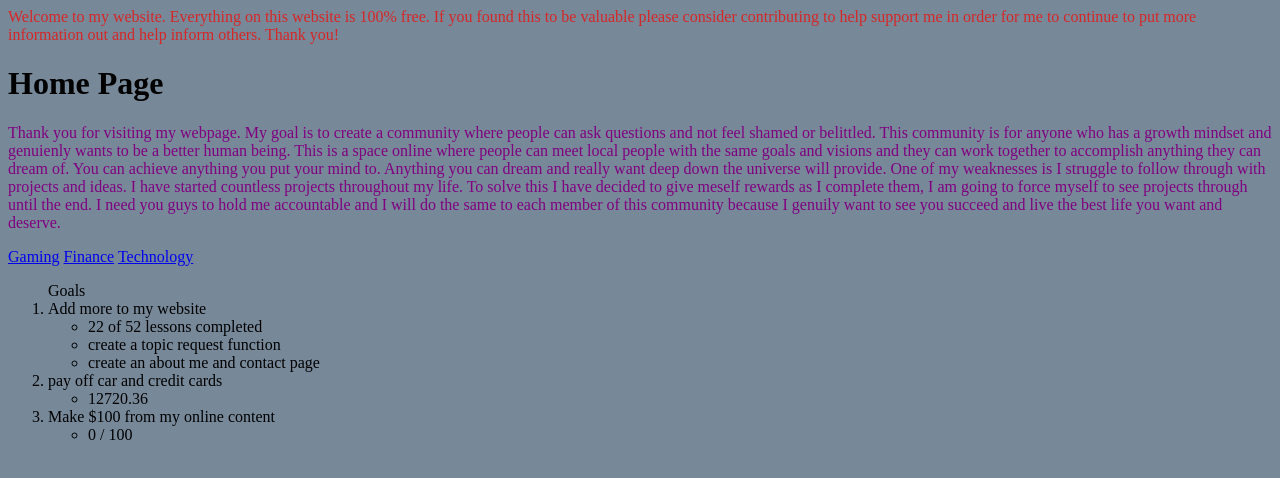
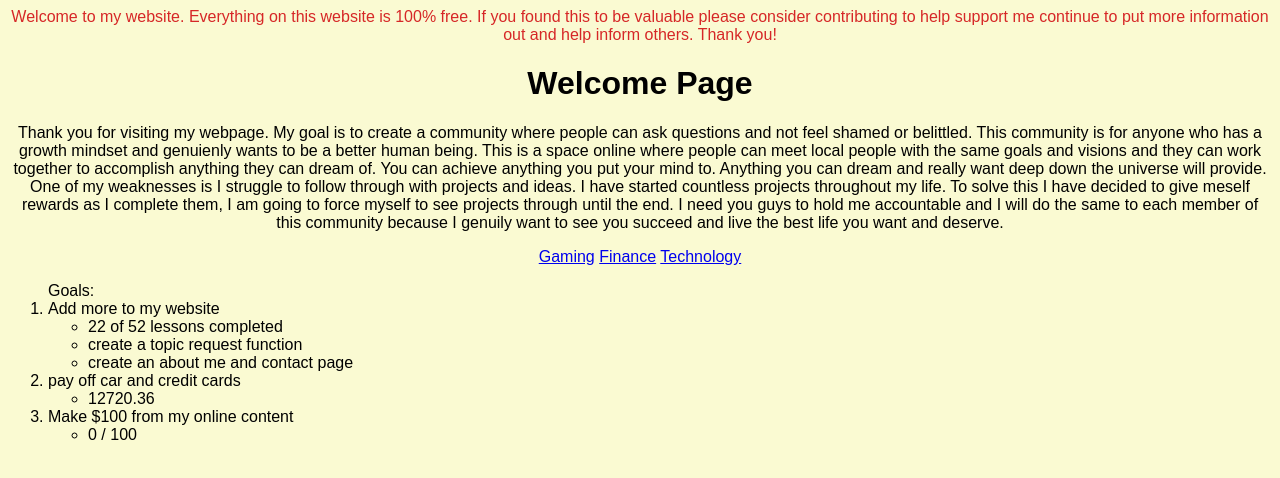
Before and after one commit to Sam-Hill69/Sam-Hill69.github.io, a plain HTML site: page index.html in a window 1280 px wide. Drawn offline with Linux system fonts and the light colour scheme.

Commit message:
added a sytlesheet and made a correction on a journal entry date

```diff
--- a/index.html
+++ b/index.html
@@ -1,30 +1,16 @@
 <!DOCTYPE html>
 <html lang="en">
 <head>
-    <style>
-
-        .alert-text {
-            color: rgb(214, 39, 39)
-        }
-        * {
-            background-color: lightslategray
-        }
-    </style>
     <meta charset="UTF-8">
     <meta name="viewport" content="width=device-width, initial-scale=1.0">
-    <title>Home Page</title>
+    <title>Welcome Page</title>
     <div class="alert-text">Welcome to my website. Everything on this website is 100% free. If
-        you found this to be valuable please consider contributing to help support me in order
-        for me to continue to put more information out and help inform others. Thank you! </div>
+        you found this to be valuable please consider contributing to help support me continue to put more information out and help inform others. Thank you! </div>
+    <link rel="stylesheet" href="styles.css">
 </head>
 <body>
-    <style>
-        p {
-        color: purple;
 
-    }
-    </style>
-    <h1>Home Page</h1>
+    <h1>Welcome Page</h1>
     <p>Thank you for visiting my webpage. My goal is to create a community where people can ask questions and not feel shamed or belittled.
         This community is for anyone who has a growth mindset and genuienly wants to be a better human being.
         This is a space online where people can meet local people with the same goals and visions and they can work together to accomplish anything they can dream of.
@@ -36,7 +22,7 @@
     <a href="Pages/finance.html">Finance</a>
     <a href="Pages/technology.html">Technology</a>
 
-    <ol> Goals <!-- create some kind of goal chart. Like a thermometer or a line scale to track my progress -->
+    <ol> Goals: <!-- create some kind of goal chart. Like a thermometer or a line scale to track my progress -->
         <li>Add more to my website</li>
         <ul>
             <li>22 of 52 lessons completed</li>
--- /dev/null
+++ b/styles.css
@@ -0,0 +1,14 @@
+.alert-text {
+    color: rgb(214, 39, 39)
+}
+* {
+    background-color: lightgoldenrodyellow
+}
+*{
+    font-family: Arial, Helvetica, sans-serif;
+    text-align: center;
+}
+ol,
+li{
+    text-align: left;
+}
```
Also changed, not shown: Pages/finance.html (+1 -0 lines), Pages/gaming.html (+1 -0 lines), Pages/technology.html (+2 -1 lines).
